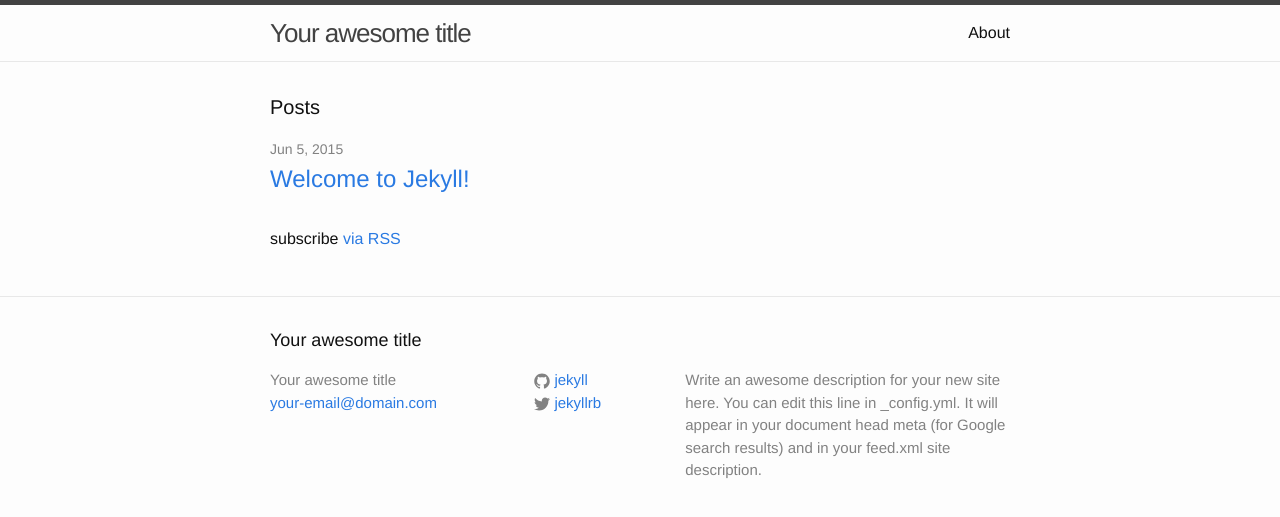
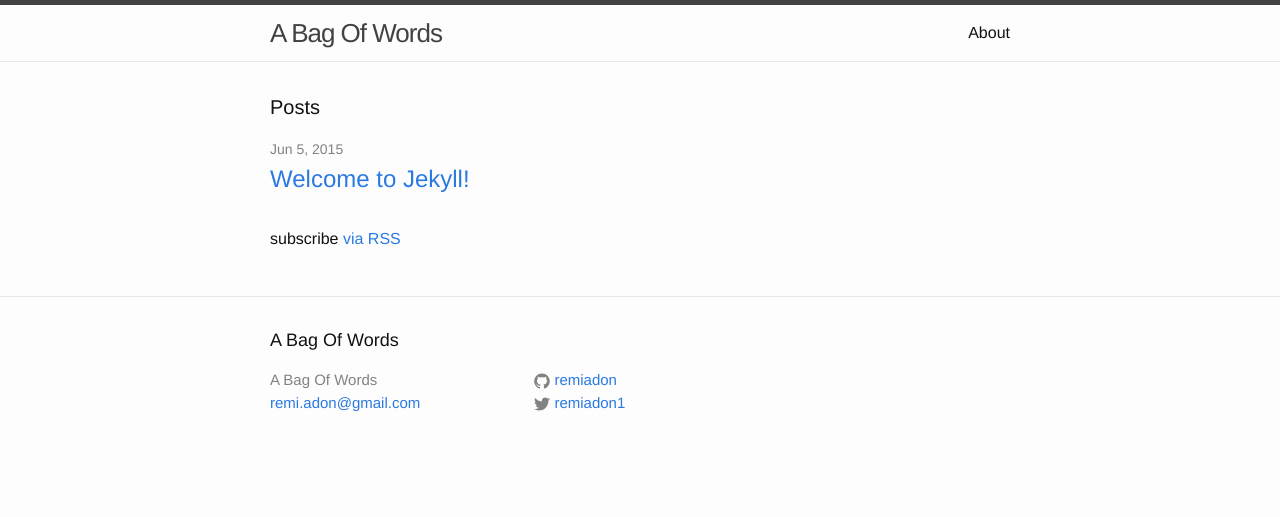
Before and after one commit to remiadon/remiadon.github.io, a Jekyll site: the page built from index.html, in a window 1280 px wide. Shown: the top 517 px of the page. Built offline with Jekyll 4.4.1, drawn with Linux system fonts in a browser that asks for light colours.

Commit message:
basic config

```diff
--- a/_config.yml
+++ b/_config.yml
@@ -1,14 +1,11 @@
 # Site settings
-title: Your awesome title
-email: your-email@domain.com
-description: > # this means to ignore newlines until "baseurl:"
-  Write an awesome description for your new site here. You can edit this
-  line in _config.yml. It will appear in your document head meta (for
-  Google search results) and in your feed.xml site description.
+title: A Bag Of Words
+email: remi.adon@gmail.com
+description: > # this means to ignore newlines until "baseurl:"This is my personnal blog
 baseurl: "" # the subpath of your site, e.g. /blog/
 url: "http://yourdomain.com" # the base hostname & protocol for your site
-twitter_username: jekyllrb
-github_username:  jekyll
+twitter_username: remiadon1
+github_username:  remiadon
 
 # Build settings
 markdown: kramdown
```
